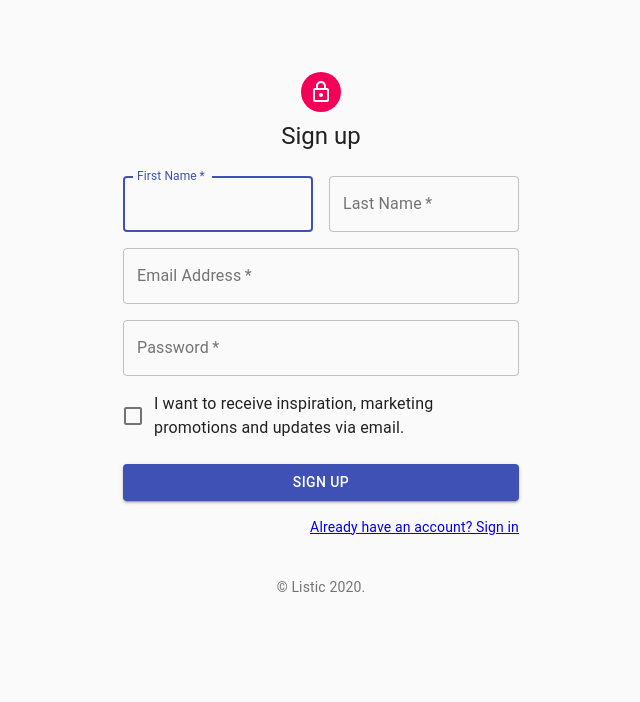
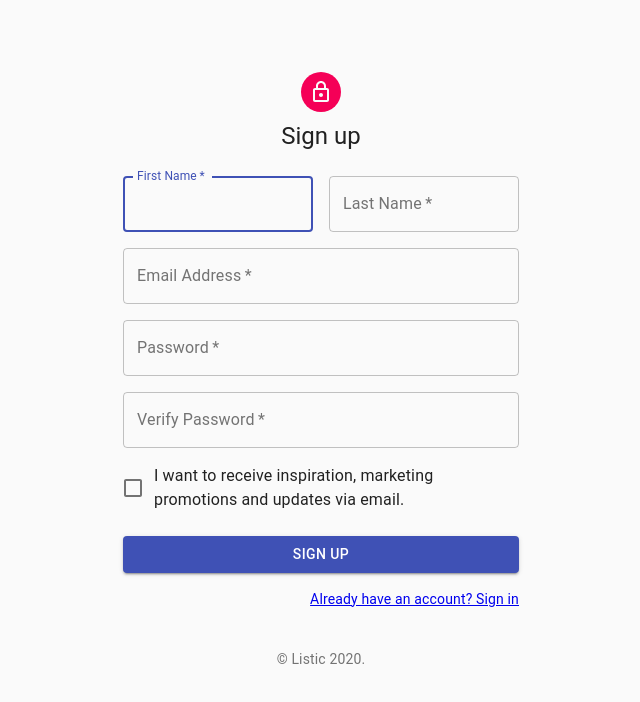
Before and after one commit to aviemet/listic, a React (Create React App) app: page /register in a window 1280 px wide. Shown: the top 702 px of the page, without its empty margins (319-959 px from the left). Built offline with nearby package versions, Linux system fonts and the light colour scheme.

Commit message:
Adds validation to login form

```diff
--- a/package.json
+++ b/package.json
@@ -15,9 +15,11 @@
     "@types/react-router-dom": "^5.1.5",
     "firebase": "^7.16.0",
     "firebaseui": "^4.5.2",
+    "lodash": "^4.17.19",
     "mobx": "^5.15.4",
     "react": "^16.13.1",
     "react-dom": "^16.13.1",
+    "react-hook-form": "^6.0.5",
     "react-router": "^5.2.0",
     "react-router-dom": "^5.2.0",
     "react-scripts": "3.4.1",
--- a/src/App/Auth/Login.tsx
+++ b/src/App/Auth/Login.tsx
@@ -14,6 +14,9 @@ import {
 import { makeStyles } from '@material-ui/core/styles';
 import LockOutlinedIcon from '@material-ui/icons/LockOutlined';
 import { Link } from 'react-router-dom'
+import fire from 'lib/fire'
+import { has } from 'lodash'
+import { useForm } from 'react-hook-form'
 
 import Copyright from 'Components/Copyright'
 
@@ -38,6 +41,14 @@ const useStyles = makeStyles((theme) => ({
 }));
 
 export default function SignIn() {
+  const { register, errors, handleSubmit } = useForm()
+
+  const onSubmit = data => {
+    fire.auth().signInWithEmailAndPassword(data.email, data.password).catch(error => {
+      console.error({ error })
+    });
+  }
+
 	const classes = useStyles();
 
   return (
@@ -50,7 +61,7 @@ export default function SignIn() {
         <Typography component="h1" variant="h5">
           Sign in
         </Typography>
-        <form className={classes.form} noValidate>
+        <form className={classes.form} onSubmit={ handleSubmit(onSubmit) }>
           <TextField
             variant="outlined"
             margin="normal"
@@ -61,6 +72,11 @@ export default function SignIn() {
             name="email"
             autoComplete="email"
             autoFocus
+            error={ has(errors, 'email') }
+            helperText={ errors.email && errors.email.message }
+            inputRef={ register({
+              required: "Value Required"
+            }) }
           />
           <TextField
             variant="outlined"
@@ -72,6 +88,11 @@ export default function SignIn() {
             type="password"
             id="password"
             autoComplete="current-password"
+            error={ has(errors, 'password') }
+            helperText={ errors.password && errors.password.message }
+            inputRef={ register({
+              required: "Value Required"
+            }) }
           />
           <FormControlLabel
             control={<Checkbox value="remember" color="primary" />}
--- a/src/App/Auth/Register.tsx
+++ b/src/App/Auth/Register.tsx
@@ -14,8 +14,12 @@ import {
 import { makeStyles } from '@material-ui/core/styles';
 import LockOutlinedIcon from '@material-ui/icons/LockOutlined';
 import { Link } from 'react-router-dom'
+import { useForm } from 'react-hook-form'
+import fire from 'lib/fire'
+import { has } from 'lodash'
 
 import Copyright from 'Components/Copyright'
+import { watch } from 'fs';
 
 const useStyles = makeStyles((theme) => ({
   paper: {
@@ -38,20 +42,34 @@ const useStyles = makeStyles((theme) => ({
 }));
 
 export default function SignUp() {
+  const { register, errors, handleSubmit, watch } = useForm()
+
+  const onSubmit = data => {
+    if(data.password !== data.passwordCheck) return
+
+    fire.auth().createUserWithEmailAndPassword(data.email, data.password).catch(error => {
+      console.error({ error })
+    })
+  }
+
   const classes = useStyles();
 
   return (
     <Container component="main" maxWidth="xs">
       <CssBaseline />
+
       <div className={classes.paper}>
+
         <Avatar className={classes.avatar}>
           <LockOutlinedIcon />
         </Avatar>
-        <Typography component="h1" variant="h5">
-          Sign up
-        </Typography>
-        <form className={classes.form} noValidate>
+
+        <Typography component="h1" variant="h5">Sign up</Typography>
+
+        <form className={classes.form} onSubmit={ handleSubmit(onSubmit) }>
+
           <Grid container spacing={2}>
+
             <Grid item xs={12} sm={6}>
               <TextField
                 autoComplete="fname"
@@ -62,8 +80,14 @@ export default function SignUp() {
                 id="firstName"
                 label="First Name"
                 autoFocus
+                error={ has(errors, 'firstName') }
+                helperText={ errors.firstName && errors.firstName.message }
+                inputRef={ register({
+                  required: "Value Required"
+                }) }
               />
             </Grid>
+
             <Grid item xs={12} sm={6}>
               <TextField
                 variant="outlined"
@@ -73,8 +97,14 @@ export default function SignUp() {
                 label="Last Name"
                 name="lastName"
                 autoComplete="lname"
+                error={ has(errors, 'lastName') }
+                helperText={ errors.lastName && errors.lastName.message }
+                inputRef={ register({
+                  required: "Value Required"
+                }) }
               />
             </Grid>
+
             <Grid item xs={12}>
               <TextField
                 variant="outlined"
@@ -84,8 +114,14 @@ export default function SignUp() {
                 label="Email Address"
                 name="email"
                 autoComplete="email"
+                error={ has(errors, 'email') }
+                helperText={ errors.email && errors.email.message }
+                inputRef={ register({
+                  required: "Value Required"
+                }) }
               />
             </Grid>
+
             <Grid item xs={12}>
               <TextField
                 variant="outlined"
@@ -96,15 +132,44 @@ export default function SignUp() {
                 type="password"
                 id="password"
                 autoComplete="current-password"
+                error={ has(errors, 'password') }
+                helperText={ errors.password && errors.password.message }
+                inputRef={ register({
+                  required: "You must enter a password",
+                  minLength: {
+                    value: 8,
+                    message: "Password must be at least 8 characters long"
+                  }
+                }) }
               />
             </Grid>
+
+            <Grid item xs={12}>
+              <TextField
+                variant="outlined"
+                required
+                fullWidth
+                name="passwordCheck"
+                label="Verify Password"
+                type="password"
+                id="passwordCheck"
+                error={ has(errors, 'passwordCheck') }
+                helperText={ errors.passwordCheck && errors.passwordCheck.message }
+                inputRef={ register({
+                  validate: value => value === watch('password') || "Passwords don't match"
+                }) }
+              />
+            </Grid>
+
             <Grid item xs={12}>
               <FormControlLabel
                 control={<Checkbox value="allowExtraEmails" color="primary" />}
                 label="I want to receive inspiration, marketing promotions and updates via email."
               />
             </Grid>
+
           </Grid>
+
           <Button
             type="submit"
             fullWidth
@@ -114,16 +179,21 @@ export default function SignUp() {
           >
             Sign Up
           </Button>
+
           <Grid container justify="flex-end">
             <Grid item>
               <Link to="/login">Already have an account? Sign in</Link>
             </Grid>
           </Grid>
+
         </form>
+
       </div>
+
       <Box mt={5}>
         <Copyright />
       </Box>
+
     </Container>
   );
 }
--- a/src/lib/fire.ts
+++ b/src/lib/fire.ts
@@ -10,8 +10,9 @@ export const config = {
   appId: "1:906805463498:web:658f80e57fcefd6af0e733",
   measurementId: "G-CZP1EDG0LF"
 }
+
 // Initialize Firebase
-// const fire = firebase.initializeApp(config)
-// firebase.analytics()
+const fire = firebase.initializeApp(config)
+firebase.analytics()
 
-// export default fire
+export default fire
```
Also changed, not shown: 1 other file (tests, documents, lock files or other folders).
